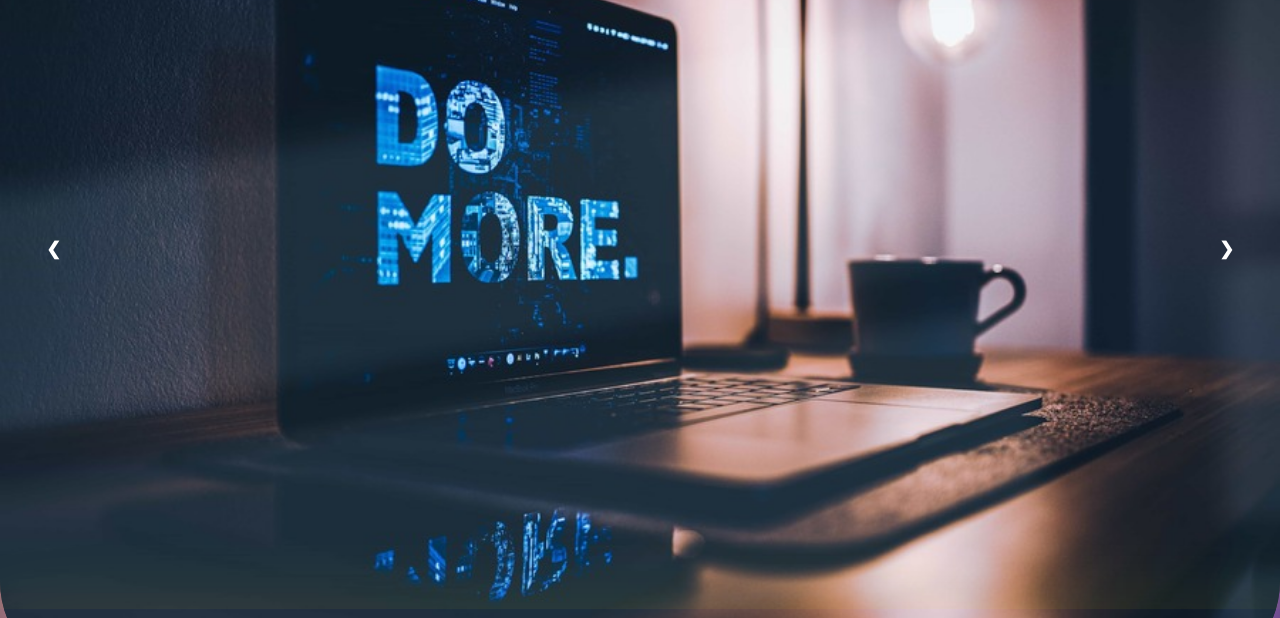
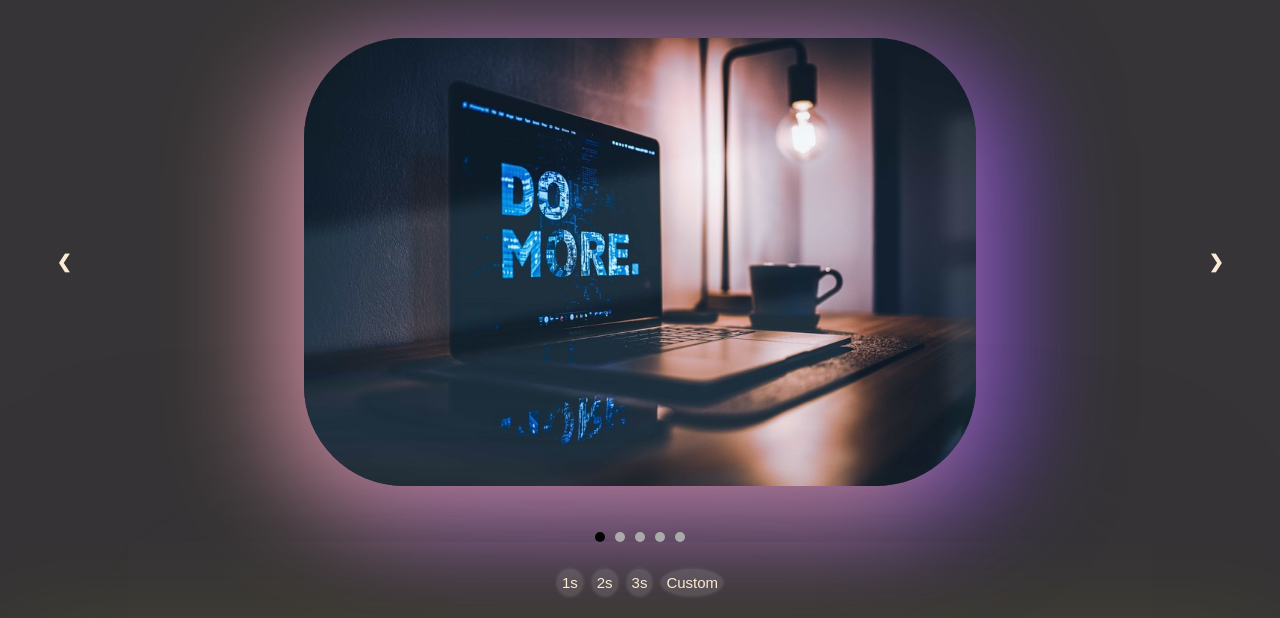
Before and after one commit to raahulmorya/Image-Slider, a plain HTML site: page index.html in a window 1280 px wide. Shown: the part 138-756 px from the top of the page. Drawn offline with Linux system fonts and the light colour scheme.

Commit message:
Slider Desktop + android view Optimized

```diff
--- a/index.html
+++ b/index.html
@@ -17,7 +17,11 @@
     </div>
 
     <div id="slider">
-        <div class="Image_Slide">
+       <div class="prev">
+         <a  onclick="MoveSlides(-1)">❮</a>
+       </div>
+      <div class = "images">
+         <div class="Image_Slide">
           <img src="src/img/image1.jpg" />
         </div>
         <div class="Image_Slide">
@@ -32,12 +36,14 @@
         <div class="Image_Slide">
           <img src="src/img/image5.jpg" />
         </div>
-        <a class="prev" onclick="MoveSlides(-1)">❮</a>
-        <a class="next" onclick="MoveSlides(1)">❯</a>
+      </div>
 
+       <div class="next">
+         <a onclick="MoveSlides(1)">❯</a>
+       </div>
     </div>
 
-    <div>
+    <div class= "nav">
       <span class="manual_navigation" onclick="select_Image(1)"></span>
       <span class="manual_navigation" onclick="select_Image(2)"></span>
       <span class="manual_navigation" onclick="select_Image(3)"></span>
@@ -45,7 +51,6 @@
       <span class="manual_navigation" onclick="select_Image(5)"></span>
     </div>
 
-  </div>
   <div id = "timer_section">
     <div class="timer" >
       <button id="1" class = "" onclick="Slide_show(1)">
@@ -55,7 +60,7 @@
       2s
       </button>
       <button id="3" class = ""  onclick="Slide_show(3)">
-        3s
+          3s
       </button>
       <button id ="4" onclick="show_timer()">
         Custom
@@ -64,11 +69,10 @@
     </div>
 
       <div class="timer">
-        <label>Set timer value :  </label>
+        <label>Set Interval : timer value </label>
         <input type="number" id="timerValue" placeholder=" in sec">
         <button onclick="set_timer()">Set</button>
       </div>
-    </div>
     </div>
 
     <footer>
@@ -85,3 +89,4 @@
     <script src="src/script.js"></script>
   </body>
 </html>
+<!-- <a><    logo 10%  nav 5%   timersection 10% footer 5%/a> -->
--- a/src/script.js
+++ b/src/script.js
@@ -43,7 +43,7 @@ function Image(n) {
     nav[i].className = nav[i].className.replace(" active", "");
   }
 
-  slide[index].style.display = "block";
+  slide[index].style.display = "flex";
   nav[index].className += " active";
   console.log(`${index} is index value`);
 }
--- a/src/styles.css
+++ b/src/styles.css
@@ -1,21 +1,29 @@
 * {
   font-family: sans-serif;
   color: antiquewhite;
+  margin: 0;
+  padding: 0;
+  box-sizing: border-box;
 }
 
 html,
 body {
+  height: 100%;
+  width: 100%;
   margin: 0;
   padding: 0;
-  height: 100%;
-  width: 100%;
+}
+
+body {
   display: flex;
   flex-direction: column;
   align-items: center;
   justify-content: center;
+  gap: 10px;
+  height: 100%;
+  width: 100%;
   animation: bodyColorChange 1s forwards;
 }
-
 @keyframes bodyColorChange {
   0% {
     background-color: white;
@@ -27,17 +35,12 @@ body {
 }
 
 .logo-screen {
-  display: flex;
-  flex-direction: column;
-  align-items: center;
-  justify-content: center;
+  position: fixed;
+  top: 40%;
+  height: 10%;
   font-size: 140px;
   font-weight: bolder;
   z-index: 1000;
-  position: relative;
-  height: auto;
-  width: auto;
-  top: 35%;
   animation: fadeInOut 2s 0s forwards, logo_animation 0.5s 2s forwards;
 }
 
@@ -55,38 +58,94 @@ body {
 
 @keyframes logo_animation {
   to {
-    top: 10px;
-    font-size: 100px;
+    top: 5%;
+    font-size: 70px;
   }
 }
 
 #slider {
-  display: flex !important;
+  display: flex;
   align-items: center;
   justify-content: center;
-  visibility: none;
   height: 70%;
+  width: 100%;
+}
+
+.images {
+  display: flex;
+  justify-content: center;
+  align-items: center;
   width: 80%;
+  height: 100%;
 }
 
 .Image_Slide {
   display: none;
+  justify-content: center;
+  align-items: center;
+  height: 100%;
+  width: 100%;
 }
 
 img {
-  animation: fadeInOut 0.3s 0s forwards;
-  width: 1280px;
-  height: auto;
+  width: auto;
+  height: 80%;
+  display: block;
+  border-radius: 100px;
+  object-fit: contain;
   box-shadow: -30px 24px 108px rgba(207, 146, 146, 0.926),
     35px 25px 110px rgba(121, 68, 255, 0.681);
-  border-radius: 100px;
+  animation: fadeInOut 0.3s 0s forwards;
 }
 
+.prev,
+.next {
+  /* position: relative; */
+  display: flex;
+  align-items: center;
+  justify-content: center;
+  width: 10%;
+  height: 100%;
+  padding: 16px;
+  color: white;
+  font-weight: bolder;
+  font-size: 18px;
+  transition: 0.6s ease;
+  border-radius: 50%;
+  user-select: none;
+  z-index: 1;
+}
+a {
+  cursor: pointer;
+}
+
+.prev a,
+.next a {
+  padding: 15px;
+}
+.prev a:hover,
+.next a:hover {
+  background-color: aliceblue;
+  color: black;
+  padding: 15px;
+  box-shadow: -30px 30px 108px rgba(255, 211, 110, 0.819);
+  border-radius: 50%;
+}
+
+.nav {
+  display: flex;
+  justify-content: center;
+  align-items: last baseline;
+  height: 5%;
+  position: fixed;
+  bottom: 15%;
+  gap: 10px;
+}
 .manual_navigation {
   cursor: pointer;
-  height: 20px;
-  width: 20px;
-  margin: 10px 10px;
+  height: 10px;
+  width: 10px;
+  margin: 0px;
   background-color: #bbb;
   border-radius: 50%;
   display: inline-block;
@@ -98,47 +157,22 @@ img {
   background-color: rgb(0, 0, 0);
 }
 
-.prev,
-.next {
-  cursor: pointer;
-  position: absolute;
-  top: 45%;
-  padding: 16px;
-  color: white;
-  font-weight: bolder;
-  font-size: 18px;
-  transition: 0.6s ease;
-  border-radius: 50%;
-  user-select: none;
-}
-
-.prev {
-  left: 30px;
-}
-
-.next {
-  right: 30px;
-}
-
-.prev:hover,
-.next:hover {
-  box-shadow: -30px 30px 108px rgba(255, 211, 110, 0.819);
-  border-radius: 50%;
-}
-
 #timer_section {
   display: flex;
   justify-content: center;
   align-items: center;
-  margin: 10px 10px;
+  height: 10%;
+  width: 100%;
+  position: fixed;
+  bottom: 5%;
   gap: 10px;
-  font-size: 25px;
+  font-size: 3px;
 }
 
 button {
   cursor: pointer;
-  font-size: 25px;
-  padding: 15px;
+  font-size: 15px;
+  padding: 5px;
   border-radius: 50%;
   border: 2px solid rgba(0, 0, 0, 0.153);
   background-color: rgba(234, 234, 234, 0.12);
@@ -155,6 +189,8 @@ button:hover {
   justify-content: center;
   align-items: center;
   gap: 5px;
+  height: 100%;
+  width: 80%;
   font-weight: bold;
   background-color: transparent;
   color: rgb(255, 227, 174);
@@ -167,14 +203,15 @@ button:hover {
 }
 
 label {
-  font-size: 25px;
+  font-size: 15px;
 }
 
 input[type="number"] {
-  width: 20%;
+  width: 5%;
+  height: 30%;
   border: 1px solid #6f6f6f;
-  border-radius: 13px;
-  font-size: larger;
+  border-radius: 5px;
+  font-size: 10px;
   color: black;
 }
 
@@ -187,21 +224,21 @@ footer {
   position: fixed;
   bottom: 0px;
   text-align: center;
-  font-size: 20px;
-  height: auto;
+  font-size: 15px;
+  height: 5%;
   width: 100%;
   box-shadow: 0px 30px 108px rgba(255, 251, 0, 0.208);
 }
 
 @media (max-width: 768px) {
   .logo-screen {
-    top: 36%;
+    top: 47%;
     font-size: xx-large;
   }
   @keyframes logo_animation {
     to {
-      top: 10px;
-      font-size: 50px;
+      top: 10%;
+      font-size: 40px;
     }
   }
 
@@ -210,20 +247,10 @@ footer {
     border-radius: 20px;
     height: auto;
     width: 100%;
-    animation: fadeInOut 0.3s 0s forwards;
-    box-shadow: -30px 24px 108px rgba(207, 146, 146, 0.926),
-      35px 25px 110px rgba(121, 68, 255, 0.681);
   }
-
-  .prev,
-  .next {
-    padding: 6px;
-  }
-
-  .manual_navigation {
-    height: 8px;
-    width: 8px;
-    margin: 5px 5px;
+  .prev a:hover,
+  .next a:hover {
+    padding: 8px;
   }
 
   button {
@@ -247,6 +274,7 @@ footer {
   }
 
   input[type="number"] {
+    width: 20%;
     border-radius: 10px;
     font-size: medium;
   }
```
